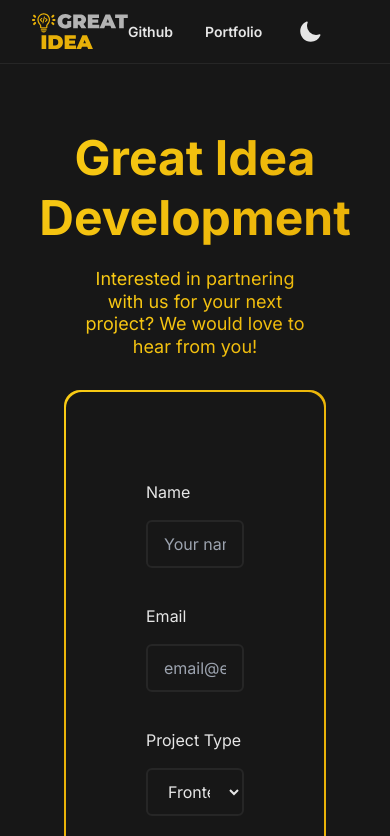
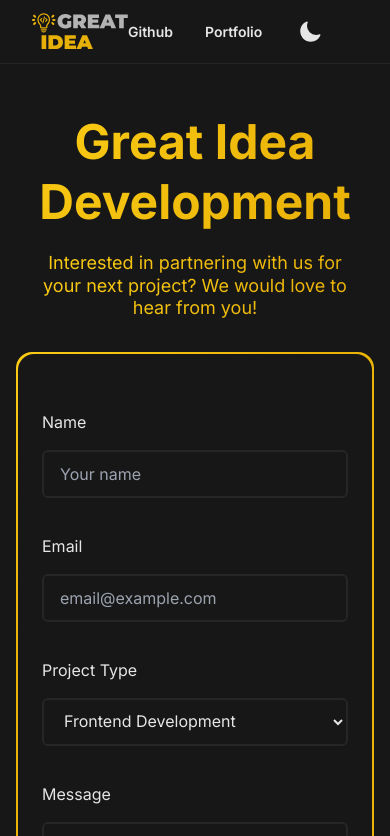
Before and after one commit to GreatIdea-Dev/greatideadotdev-uikit, a Next.js app: page / in a window 390 px wide. Shown: the top 836 px of the page. Built offline with nearby package versions, Linux system fonts and the light colour scheme.

Commit message:
feat: reworked contact form

```diff
--- a/app/page.tsx
+++ b/app/page.tsx
@@ -24,12 +24,13 @@ export default function Contact() {
     });
     const result = await response.json();
     if (result.success) {
-      window.alert(result);
+      console.log(result);
+      window.alert("Message Received! We'll be in touch soon!");
     }
   }
 
   return (
-    <div className='w-full h-full gap-8 p-16 flex flex-col justify-start items-center'>
+    <div className='w-full h-full gap-8 px-4 py-12 lg:px-16 lg:py-16 flex flex-col justify-start items-center max-w-4xl'>
       <div className='flex flex-col justify-start items-center w-full gap-5 px-4 text-center'>
         <CursorSpotlightHeading>Great Idea Development</CursorSpotlightHeading>
         <CursorSpotlightText>
@@ -39,7 +40,7 @@ export default function Contact() {
       <CursorSpotlightCard>
         <div className='w-full h-full'>
           <form
-            className='flex flex-col justify-center items-center w-full h-full p-16 gap-5'
+            className='flex flex-col justify-center items-center w-full h-full py-8 px-2 md:p-16 gap-5'
             onSubmit={handleSubmit}
           >
             <div className='formInputContainer'>
```
